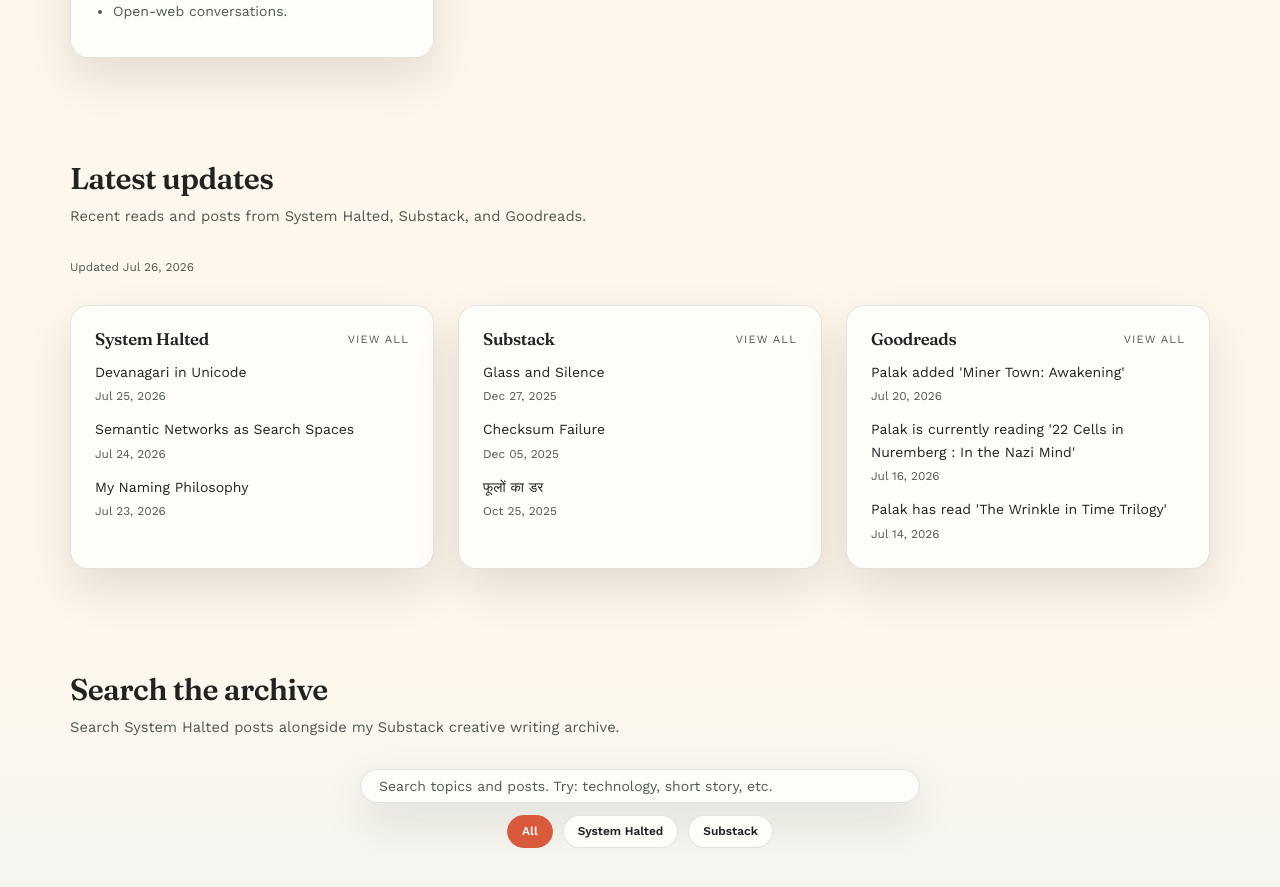
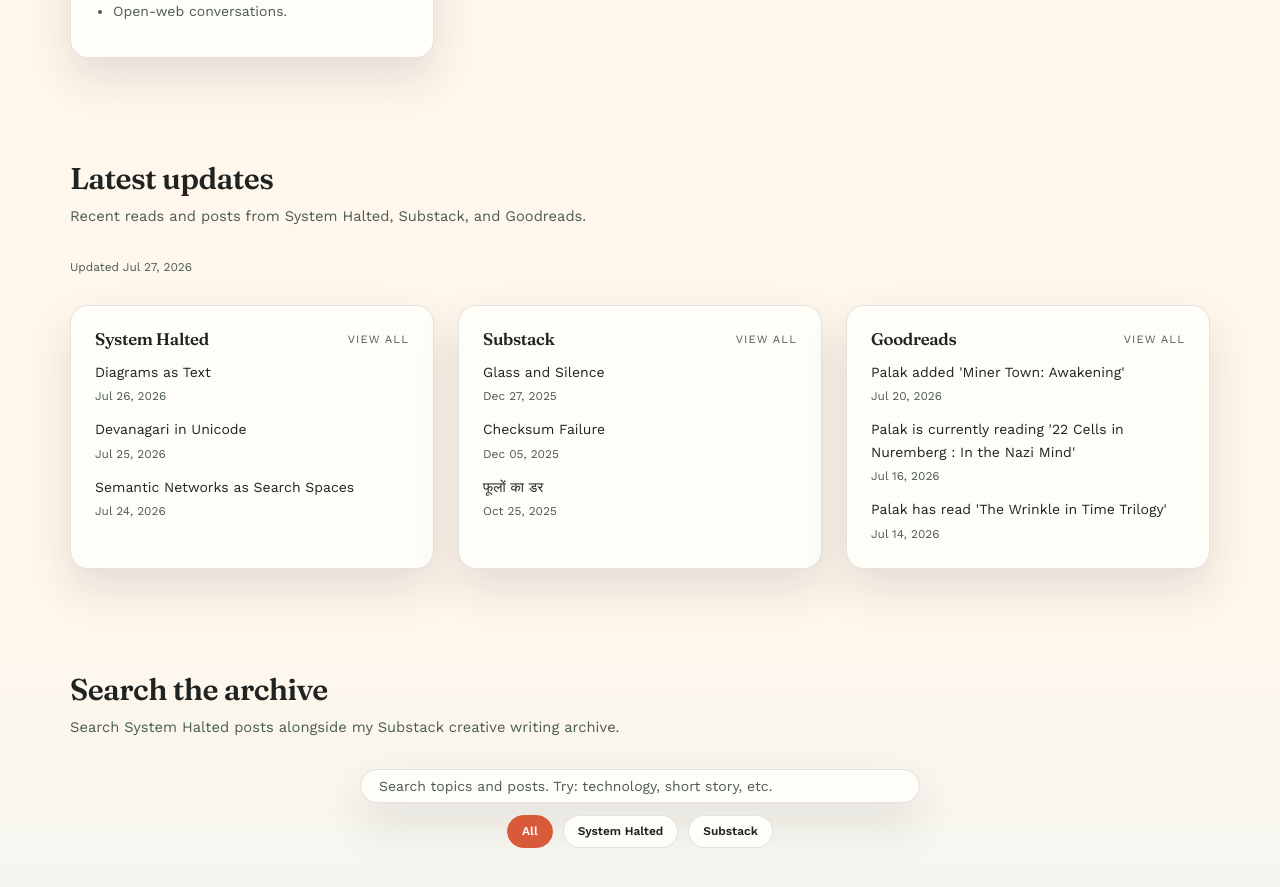
Before and after one commit to systemhalted/about-me, a Jekyll site: the page built from index.html, in a window 1280 px wide and 900 px high, scrolled down 2331 px. Shown: the top 887 px of the window. Built offline with Jekyll 4.4.1, drawn with Linux system fonts in a browser that asks for light colours; nearby versions of some CDN libraries.

Commit message:
refresh content feeds

```diff
--- a/_data/latest_sources.json
+++ b/_data/latest_sources.json
@@ -1,5 +1,5 @@
 {
-  "updated_at": "2026-07-26T05:41:42Z",
+  "updated_at": "2026-07-27T06:00:18Z",
   "sources": [
     {
       "id": "systemhalted",
@@ -7,6 +7,11 @@
       "url": "https://systemhalted.in",
       "feed_url": "https://systemhalted.in/feed.xml",
       "items": [
+        {
+          "title": "Diagrams as Text",
+          "url": "https://systemhalted.in/2026/07/26/diagrams-as-text/",
+          "published": "2026-07-26T00:00:00Z"
+        },
         {
           "title": "Devanagari in Unicode",
           "url": "https://systemhalted.in/2026/07/25/unicode-devanagari/",
@@ -16,11 +21,6 @@
           "title": "Semantic Networks as Search Spaces",
           "url": "https://systemhalted.in/2026/07/24/semantic-networks-as-search-spaces/",
           "published": "2026-07-24T14:30:00Z"
-        },
-        {
-          "title": "My Naming Philosophy",
-          "url": "https://systemhalted.in/2026/07/23/my-naming-philosophy/",
-          "published": "2026-07-23T07:00:00Z"
         }
       ]
     },
```
